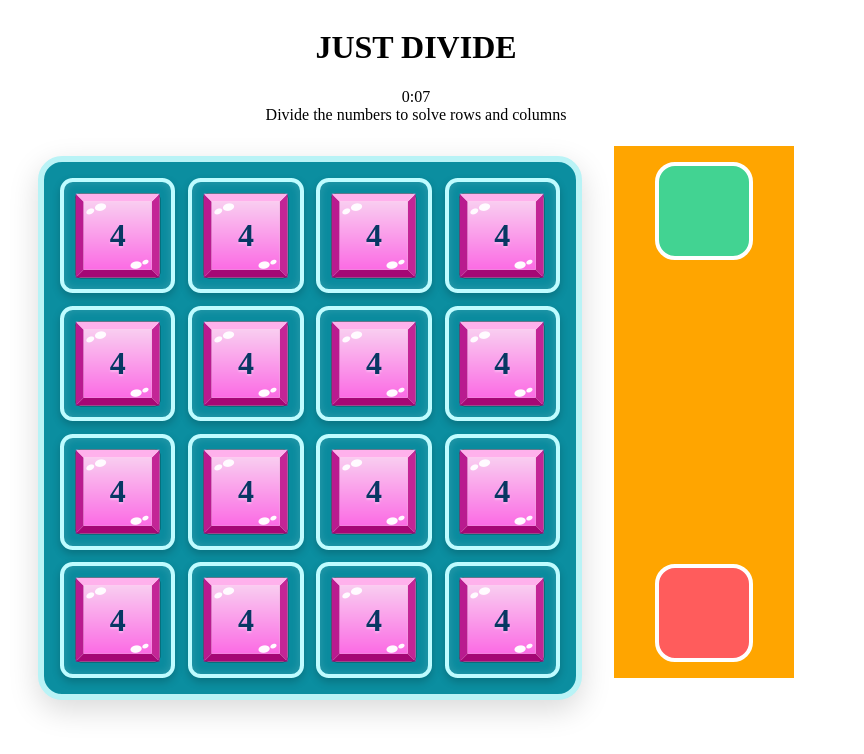
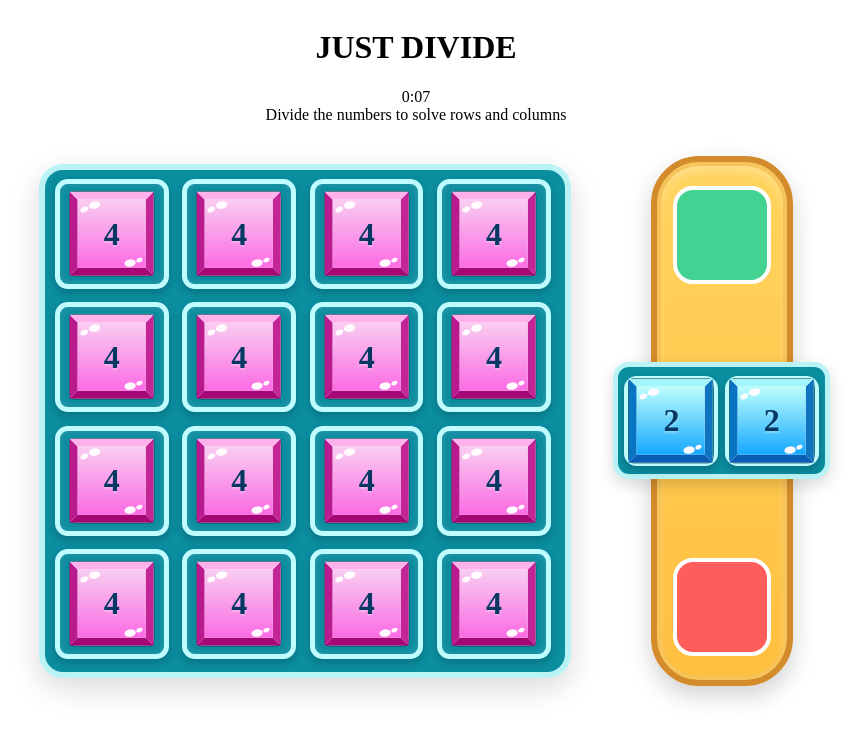
Before and after one commit to Stormn13/just_divide, a React (Vite) app: page / in a window 1280 px wide. Shown: the top 754 px of the page, without its empty margins (224-1088 px from the left). Built offline with nearby package versions, Linux system fonts and the light colour scheme; the HTML template or start-up script is replaced by a standard one.

Commit message:
changed the drawing of empty cells such that it is linked with grid and not the tile

```diff
--- a/package.json
+++ b/package.json
@@ -10,6 +10,7 @@
     "preview": "vite preview"
   },
   "dependencies": {
+    "@dnd-kit/core": "^6.3.1",
     "react": "^19.2.6",
     "react-dom": "^19.2.6"
   },
--- a/src/components/Queue.tsx
+++ b/src/components/Queue.tsx
@@ -1,7 +1,10 @@
-
+import Tile from "./Tile"
 
 export default function Queue(){
     return(
-        <div ></div>
+        <div className="queue-slot">
+            <Tile value = {2} />
+            <Tile value = {2} />
+        </div>
     )
 }
--- a/src/styles/global.css
+++ b/src/styles/global.css
@@ -17,48 +17,59 @@
 	display: flex;
 	justify-content: center;
 	align-items: center;
-	gap: 2rem;
+	gap: 5rem;
 }
 /* all that goes in a grid*/
-.grid{
- display: grid;
+.grid {
+	display: grid;
 
 	grid-template-columns: repeat(4, 1fr);
 
-	gap: 0.8rem;
+	gap: 0.6rem;
 
-	padding: 1rem;
+	padding: 0.6rem;
 
 	width: min(90vw, 500px);
 
 	background: #0b8ea0;
 
+	border: 6px solid #b9f3f6;
+
 	border-radius: 1.5rem;
 
-	border: 6px solid #b9f3f6;
+	box-shadow:
+		0 10px 30px rgba(0,0,0,0.15);
 
-  margin-top: 2rem;
-  box-shadow:
-	0 10px 30px rgba(0,0,0,0.15);
+	margin-top: 2rem;
 }
 
-.tile{
+.grid > * {
 	aspect-ratio: 1;
 
 	background: #0a8b9e;
 
+	border: 5px solid #bffcff;
+
 	border-radius: 0.8rem;
 
-	border: 4px solid #bffcff;
+	display: flex;
+	align-items: center;
+	justify-content: center;
 
 	box-shadow:
 		inset 0 0 10px rgba(255,255,255,0.15),
 		0 4px 8px rgba(0,0,0,0.2);
+}
+
+.tile {
+	width: 88%;
+	height: 88%;
+
+	position: relative;
 
 	display: flex;
+	align-items: center;
 	justify-content: center;
-	align-items: center;
-  position: relative;
 }
 
 .tile_text{
@@ -75,20 +86,36 @@
 
 /* right side elements */
 
+
 .right-slot {
-	width: 180px;
-	height: 500px;
+	width: 130px;
+	height: 470px;
 
 	display: flex;
 	flex-direction: column;
-
 	align-items: center;
 	justify-content: space-between;
 
-	padding: 16px 0;
+	padding: 1.5rem 0;
+  margin-top: 2rem;
+	background: linear-gradient(
+	180deg,
+	#ffd45f 0%,
+	#ffbf3f 100%
+	);
 
-	background: orange;
+	border-radius: 3rem;
+
+	border: 6px solid #d38b2b;
+
+	box-shadow:
+		inset 0 0 0 4px #f7c35b,
+		inset 0 8px 12px rgba(255,255,255,0.35),
+		0 10px 25px rgba(0,0,0,0.18);
+
+	position: relative;
 }
+
 
 .keep-slot,
 .trash-slot {
@@ -114,10 +141,40 @@
 }
 
 .queue-slot {
-	width: 70px;
-	height: 70px;
+	display: flex;
+	align-items: center;
+	justify-content: center;
 
-	background: white;
+	gap: 0.4rem;
 
-	border-radius: 16px;
+	padding: 0.4rem;
+
+	background: #0b8ea0;
+
+	border: 5px solid #b9f3f6;
+
+	border-radius: 1rem;
+
+	box-shadow:
+		0 6px 16px rgba(0,0,0,0.15);
 }
+
+.queue-slot > * {
+	aspect-ratio: 1;
+
+	width: 48%;
+
+	background: #0a8b9e;
+
+	border: 4px solid #bffcff;
+
+	border-radius: 0.8rem;
+
+	display: flex;
+	align-items: center;
+	justify-content: center;
+
+	box-shadow:
+		inset 0 0 10px rgba(255,255,255,0.15),
+		0 4px 8px rgba(0,0,0,0.2);
+}
```
Also changed, not shown: 1 other file (tests, documents, lock files or other folders).
